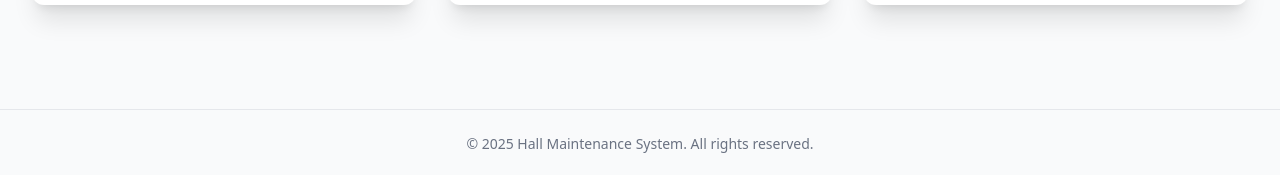
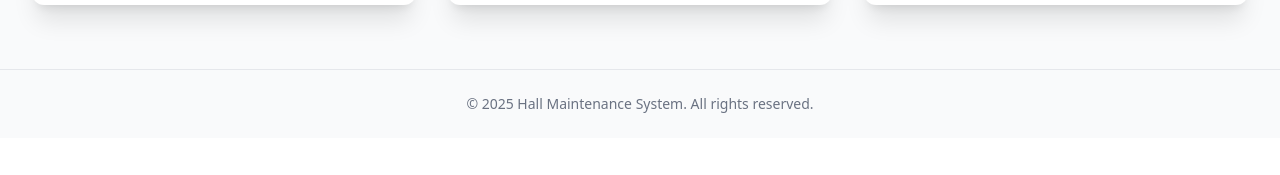
Before and after one commit to BU-SENG/foss-project-mushroom, a React (Vite) app: page / in a window 1280 px wide. Shown: the part 1514-1689 px from the top of the page. After the commit the page ends 1652 px from the top, so only its background shows below. Built offline with nearby package versions, Linux system fonts and the light colour scheme; no server answers.

Commit message:
refactor: remove unnecessary margin from footer component

```diff
--- a/src/components/Footer.jsx
+++ b/src/components/Footer.jsx
@@ -1,6 +1,6 @@
 export default function Footer() {
   return (
-    <footer className="mt-10">
+    <footer>
       <div className="max-w-7xl mx-auto px-4 sm:px-6 lg:px-8 py-6 text-center border-t border-gray-200">
         <div className="text-gray-500 text-sm text-center">
           &copy; {new Date().getFullYear()} Hall Maintenance System. All rights
```
